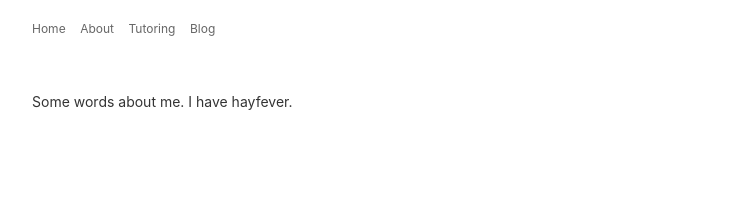
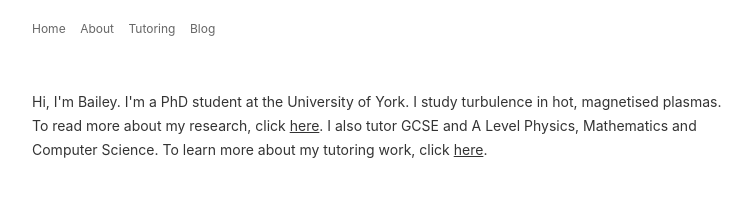
Before and after one commit to baiway/baiway.github.io, an Eleventy site: page src/about/index.html in a window 1280 px wide. Shown: the whole page, without its empty margins (258-1010 px from the left). Built offline with nearby package versions, Linux system fonts and the light colour scheme; Eleventy itself is replaced by a stand-in of ours; files that its build step writes are made by us from their sources; what bibtex-bibjson would draw is missing.

Commit message:
Add draft about page

```diff
--- a/src/about/index.html
+++ b/src/about/index.html
@@ -4,5 +4,5 @@ title: "About me"
 tag: about-page
 ---
 <section class="page">
-  <p>Some words about me. I have hayfever.</p>
+  <p>Hi, I'm Bailey. I'm a PhD student at the University of York. I study turbulence in hot, magnetised plasmas. To read more about my research, click <a href="https://fusion-cdt.ac.uk/student/bailey-cook/" title="Bailey Cook — Fusion CDT" target="_blank" >here</a>. I also tutor GCSE and A Level Physics, Mathematics and Computer Science. To learn more about my tutoring work, click <a href="/tutoring/" title="Tutoring" target="_blank" >here</a>.</p>
 </section>
```
